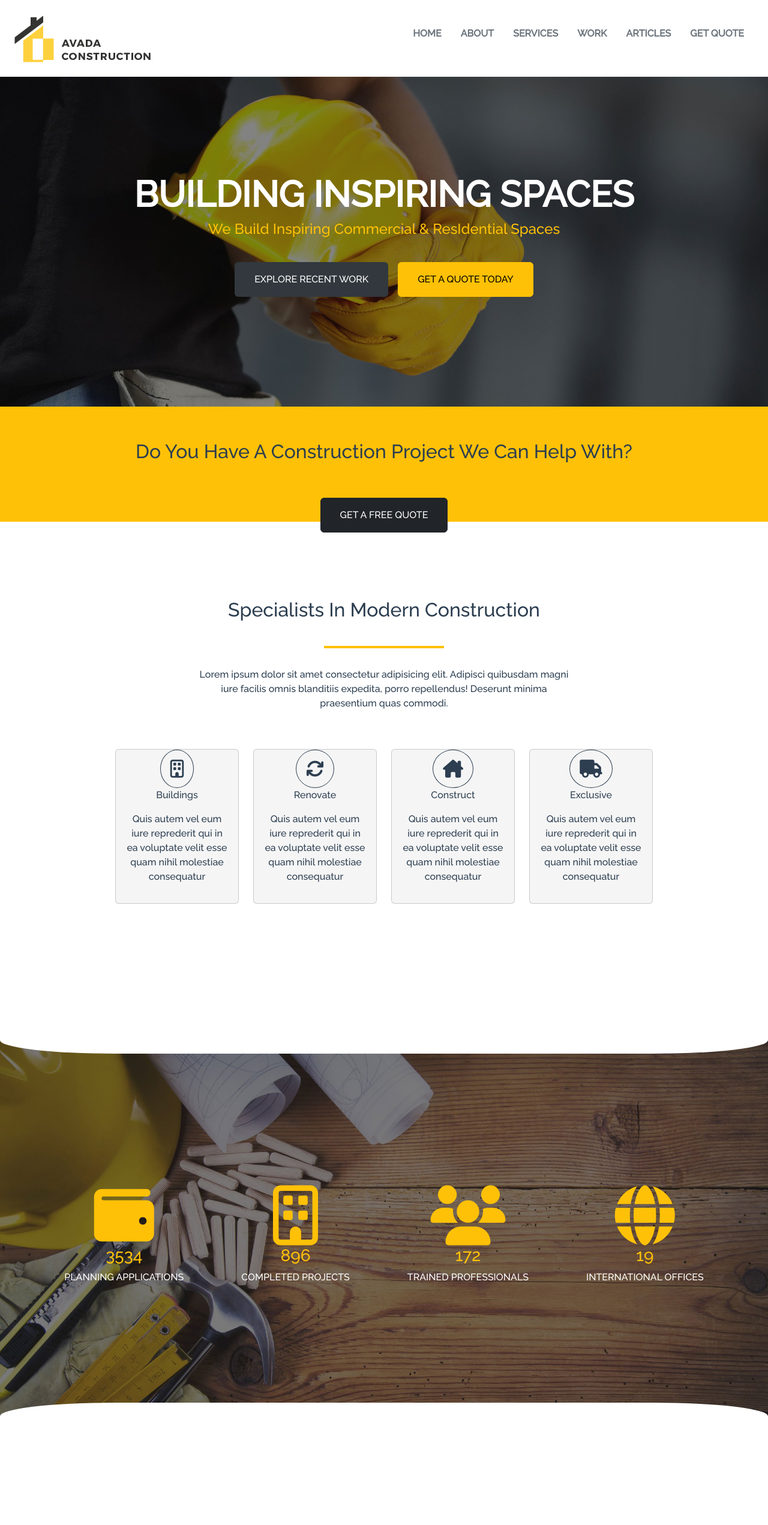
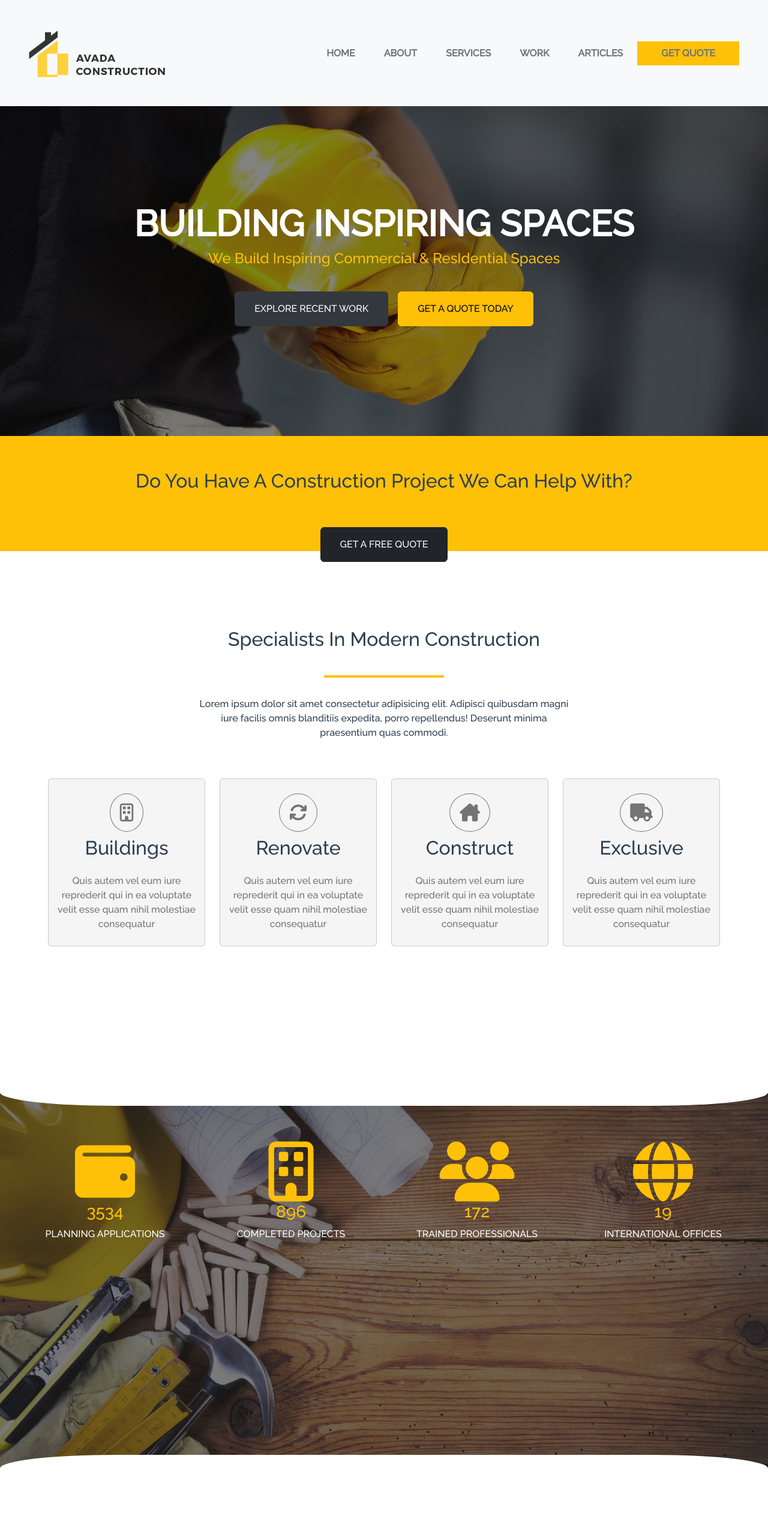
Before and after one commit to EnricoPiombini/proj-html-vuejs, a Vue app: page / in a window 1280 px wide. Shown: the top 2543 px of the page at 60% size. Built offline with nearby package versions, Linux system fonts and the light colour scheme.

Commit message:
some hover effects

```diff
--- a/package.json
+++ b/package.json
@@ -9,6 +9,8 @@
   },
   "dependencies": {
     "@fortawesome/fontawesome-free": "^6.1.1",
+    "@popperjs/core": "^2.11.5",
+    "animate.css": "^4.1.1",
     "bootstrap": "^5.2.0-beta1",
     "core-js": "^3.8.3",
     "vue": "^2.6.14"
--- a/src/components/BuildingSpaces.vue
+++ b/src/components/BuildingSpaces.vue
@@ -2,15 +2,15 @@
     <div>
         <div class="bg">
 
-            <div class="row">
-                <div class="col-6">
+            <div class="row justify-content-center">
+                <div class="col-4">
                     <div class="content">
                         <div class="title">
-                            <h4>Building Inspiring Spaces</h4>
+                            <h2 class="text-white">Building Inspiring Spaces</h2>
                         </div>
                         <div class="br"></div>
                         <div class="section-description">
-                            <p>Vivamus sed consectetur tellus dolor sit amet, consectetur adipiscing
+                            <p class="text-white">Vivamus sed consectetur tellus dolor sit amet, consectetur adipiscing
                                 lorem elit sadip ipsum ets ficilis uns.
                             </p>
                         </div>
@@ -22,7 +22,7 @@
                             <button type="button" class="btn btn-warning">Warning</button>
                         </div>
                         <div class="info_section">
-                            <p>Only takes a few seconds!</p>
+                            <p class="text-white mt-4"> Only takes a few seconds!</p>
                         </div>
                     </div>
                 </div>
@@ -46,9 +46,19 @@ export default {
 
 
 <style lang="scss" scoped>
+@import "../assets/variables.scss";
 .bg{
     background-image: url("/public/img/about-call-to-action-57862405.jpg");
     background-size: cover;
-    min-height: 400px;
+    padding: 7rem;
+
+}
+.br {
+    border: 1px solid;
+    color: $primary;
+    margin: auto;
+    width: 200px;
+    margin-bottom: 2rem;
+    margin-top: 2rem;
 }
 </style>
--- a/src/components/ContactUs.vue
+++ b/src/components/ContactUs.vue
@@ -1,8 +1,8 @@
 <template>
-    <div>
-        <div class="col-3">
-            <div class="content">
-                <h5>CONTACT US</h5>
+
+        <div class="col-2">
+            <div class="content p-4">
+                <h5 class="text-warning fw-bold text-start mb-5">CONTACT US</h5>
                 <div class="contact-List">
                  <div class="d-flex" v-for="contact in contactsList" :key="contact.icon">
                     <div class="icon">
@@ -17,7 +17,7 @@
             </div>
 
         </div>
- </div>
+
 
 </template>
 
@@ -58,4 +58,5 @@ export default {
 </script>
 
 <style lang="scss" scoped>
+@import "../assets/variables.scss";
 </style>
--- a/src/components/TheFooter.vue
+++ b/src/components/TheFooter.vue
@@ -3,11 +3,11 @@
         <BuildingSpaces></BuildingSpaces>
 
         <div class="br"></div>
-            <div class="bg-dark">
+            <div class="bg">
                 <div class="row">
                     <div class="col-3">
-                        <div class="content">
-                            <div class="logo_footer">
+                        <div class="content p-4">
+                            <div class="logo_footer mb-3 text-start">
                                 <img src="img/footer-logo.png" alt="">
                             </div>
                             <div class="description_logo">
@@ -18,15 +18,15 @@
 
                             </div>
                             <div class="button">
-                                <button type="button" class="btn btn-warning">Warning</button>
+                                <button type="button" class="btn btn-warning">LEARN MORE</button>
                             </div>
 
                         </div>
                     </div>
                     <div class="col-3">
-                        <div class="content">
+                        <div class="content p-4">
                             <div class="col_title">
-                                <h5>LATEST TWEETS</h5>
+                                <h5 class="text-warning text-start fw-bold mb-5">LATEST TWEETS</h5>
                             </div>
                             <div class="social_tweet">
                                 <div class="profile d-flex justify-content-between">
@@ -46,7 +46,7 @@
 
                                 </div>
                                 <div class="tweet-content">
-                                    <p>Do you need sublime WordPress hosting for your next webite?
+                                    <p class="text-white">Do you need sublime WordPress hosting for your next webite?
                                         Take advantage of exclusive partners offers that we secured just for you,
                                         & launch your site in seconds with <a href="">#avada</a> on WP Engine hosting
                                         & get 30% Off this Black Friday <a href="">bit.ly/3kjLLE2#BlackFriday2020</a>
@@ -78,9 +78,9 @@
                     <ContactUs></ContactUs>
 
                     <div class="col-3">
-                        <div class="content">
+                        <div class="content p-4">
                             <div class="col-title">
-                            <h5>FIND US</h5>
+                            <h5 class="text-warning text-start fw-bold mb-5">FIND US</h5>
                             </div>
                         <div class="img_map">
                             <img src="img/construction_map_pin.png-Notti" alt="" class="w-100">
@@ -122,5 +122,17 @@ export default {
 
 </script>
 
-<style>
+<style lang="scss" scoped>
+@import "../assets/variables.scss";
+
+.bg{
+    background-color:#1E1E1E;
+    color: #565656;
+}
+
+.bg-banner{
+background-color: #111111;
+padding: 2rem;
+}
+
 </style>
--- a/src/components/TheHeader.vue
+++ b/src/components/TheHeader.vue
@@ -1,20 +1,31 @@
 <template>
     <div>
-        <nav class="mnav d-flex justify-content-between align-items-center p-4">
+        <nav class="navbar p-5 sticky-top navbar-expand-lg navbar-light bg-light justify-content-between">
             <div class="left-side">
                 <a class="navbar-brand" href="#">
                     <img src="img/construction_logo.png" class="d-inline-block align-text-top">
                 </a>
             </div>
-            <div class="right-side">
-                <ul class="d-flex list-unstyled">
-                    <li v-for="(link, i) in navLinks" :key="i">
-                        <a class="navbar-brand fw-bold text-uppercase" :href="link.href"> {{ link.name }} </a>
-                    </li>
 
-                </ul>
+            <div class="right-side d-flex align-items-center">
+                <div class="collapse navbar-collapse" id="navbarTogglerDemo02">
 
+                    <ul class="navbar-nav me-auto mb-2 mb-lg-0">
+                        <li class="nav-item" v-for="(link, i) in navLinks" :key="i">
+                            <div :class="{'my-btn': link.id===1}">
+                                <a class="nav-link fw-bold text-uppercase" :href="link.href"> {{ link.name }} </a>
+                            </div>
+                        </li>
+
+                    </ul>
+                </div>
             </div>
+
+            <button class="navbar-toggler bg-warning text-white" type="button" data-bs-toggle="collapse"
+                data-bs-target="#navbarTogglerDemo02" aria-controls="navbarTogglerDemo02" aria-expanded="false"
+                aria-label="Toggle navigation">
+                <span class="navbar-toggler-icon"></span>
+            </button>
         </nav>
     </div>
 </template>
@@ -53,7 +64,8 @@ export default {
                 },
                 {
                     name: "Get Quote",
-                    href: "#"
+                    href: "#",
+                    id: 1
                 },
 
             ]
@@ -66,6 +78,7 @@ export default {
 
 <style lang="scss" scoped>
 @import "../assets/variables.scss";
+
 ul li a {
     margin: 1rem;
     font-size: 16px;
@@ -76,4 +89,10 @@ ul li a {
         color: $primary;
     }
 }
+
+.my-btn {
+    background: $primary;
+    padding-left: 1rem;
+    padding-right: 1rem;
+}
 </style>
--- a/src/components/TheJumbo.vue
+++ b/src/components/TheJumbo.vue
@@ -67,9 +67,7 @@ export default {
         font-size: 60px;
     }
 
-    .button {}
-
-    .btn-darker {
+ .btn-darker {
         background-color: $btngray;
     }
 }
--- a/src/components/TheSpecialists.vue
+++ b/src/components/TheSpecialists.vue
@@ -25,39 +25,65 @@
             <div class="custom_padding">
                 <div class="row justify-content-center mt-5">
 
-                    <div class="col-3" v-for="card in cardList" :key="card.icon">
+                    <div class="col-sm-12 col-md-6 col-lg-3" v-for="card in cardList" :key="card.icon">
 
-                        <div class="card">
-                            <i :class="card.icon"></i>
-                            <div class="title-card"> {{ card.title }} </div>
-                            <p class="card-info p-3"> {{ card.info }} </p>
+                        <div class="card" @pointerleave="hover = !hover">
+                            <div class="mt-4">
+                                <i :class="card.icon" v-if="hover"></i>
+                                <button v-else> {{ card.button }} </button>
+                            </div>
+                            <h2 class="title-card p-2" v-if="hover"> {{ card.title }} </h2>
+                            <h5 v-else> {{ card.titleBis }}</h5>
+
+                            <p class="card-info p-2"> {{ card.info }} </p>
+
                         </div>
                     </div>
+
+                    <!-- <div v-show="!hover" @mouseleave="hover = !hover">
+                        <div class="card">
+                            <div class="mt-4">
+                                <i :class="card.icon" v-show="hover"></i>
+                            </div>
+                            <h2 class="title-card p-2" v-show="hover"> {{ card.title }} </h2>
+                            <p class="card-info p-2"> {{ card.info }} </p>
+                        </div>
+
+                    </div> -->
+
+
                 </div>
+
+
             </div>
 
-            <div class="br"></div>
+        </div>
 
 
-            <div class="bg-curved">
-                <div class="data d-flex justify-content-center">
-                    <div class="m-5" v-for="data in dataList" :key="data.app">
+        <div class="br"></div>
+
+
+        <div class="bg-curved">
+            <div class="data">
+                <div class="row justify-content-center">
+                    <div class="col-12 col-sm-12 col-md-6 col-lg-3" v-for="data in dataList" :key="data.app">
                         <i :class="data.icon"></i>
                         <h3 class="number"> {{ data.number }} </h3>
                         <p class="data-info text-white text-uppercase"> {{ data.info }} </p>
                     </div>
                 </div>
             </div>
+        </div>
 
-            <div class="br br-after"></div>
-
-        </div>
-    </div>
+        <div class="br br-after"></div>
 
 
 
 
 
+
+
+    </div>
 </template>
 
 
@@ -67,23 +93,32 @@ export default {
 
     data() {
         return {
+            hover: true,
+
+
+
             cardList: [
                 {
                     icon: "fa-regular fa-building",
                     title: "Buildings",
-                    info: "Quis autem vel eum iure reprederit qui in ea voluptate velit esse quam nihil molestiae consequatur "
+                    titleBis: "ARTFULLY CRAFTED",
+                    info: "Quis autem vel eum iure reprederit qui in ea voluptate velit esse quam nihil molestiae consequatur ",
+                    btn: "GET A QUOTE",
+
 
 
                 },
                 {
                     icon: "fa-solid fa-arrows-rotate",
                     title: "Renovate",
+                    titleBis: "FRESHLY NEW",
                     info: "Quis autem vel eum iure reprederit qui in ea voluptate velit esse quam nihil molestiae consequatur "
 
 
                 }, {
                     icon: "fa-solid fa-house-chimney",
                     title: "Construct",
+                    titleBis: "PERFECT LINES",
                     info: "Quis autem vel eum iure reprederit qui in ea voluptate velit esse quam nihil molestiae consequatur "
 
 
@@ -91,6 +126,7 @@ export default {
                 {
                     icon: "fa-solid fa-truck",
                     title: "Exclusive",
+                    titleBis: "PLANNING",
                     info: "Quis autem vel eum iure reprederit qui in ea voluptate velit esse quam nihil molestiae consequatur "
 
 
@@ -148,12 +184,22 @@ export default {
 }
 
 .custom_padding {
-    padding-left: 12rem;
-    padding-right: 12rem;
+    padding-left: 5rem;
+    padding-right: 5rem;
+
 
     .card {
         background-color: #F5F5F5;
+        margin-bottom: 1rem;
+        animation: alternate-reverse;
+
+        &:hover {
+            background-color: $primary;
+
+
+        }
     }
+
 
     i {
         font-size: 30px;
@@ -161,6 +207,11 @@ export default {
         border-radius: 50%;
         padding: 1rem;
         margin: auto;
+        color: #747474;
+    }
+
+    p {
+        color: #747474;
     }
 }
 
@@ -171,7 +222,8 @@ export default {
     min-height: 700px;
 
     .data {
-        padding-top: 15rem;
+        padding-top: 8rem;
+        padding-bottom: 8rem;
         margin: 2rem;
     }
 
@@ -183,6 +235,11 @@ export default {
     h3 {
         color: $primary
     }
+
+    .display-none {
+        display: none;
+    }
+
 }
 
 .br {
```
Also changed, not shown: src/components/RecentWork.vue (+19 -12 lines), 1 other file (tests, documents, lock files or other folders).
